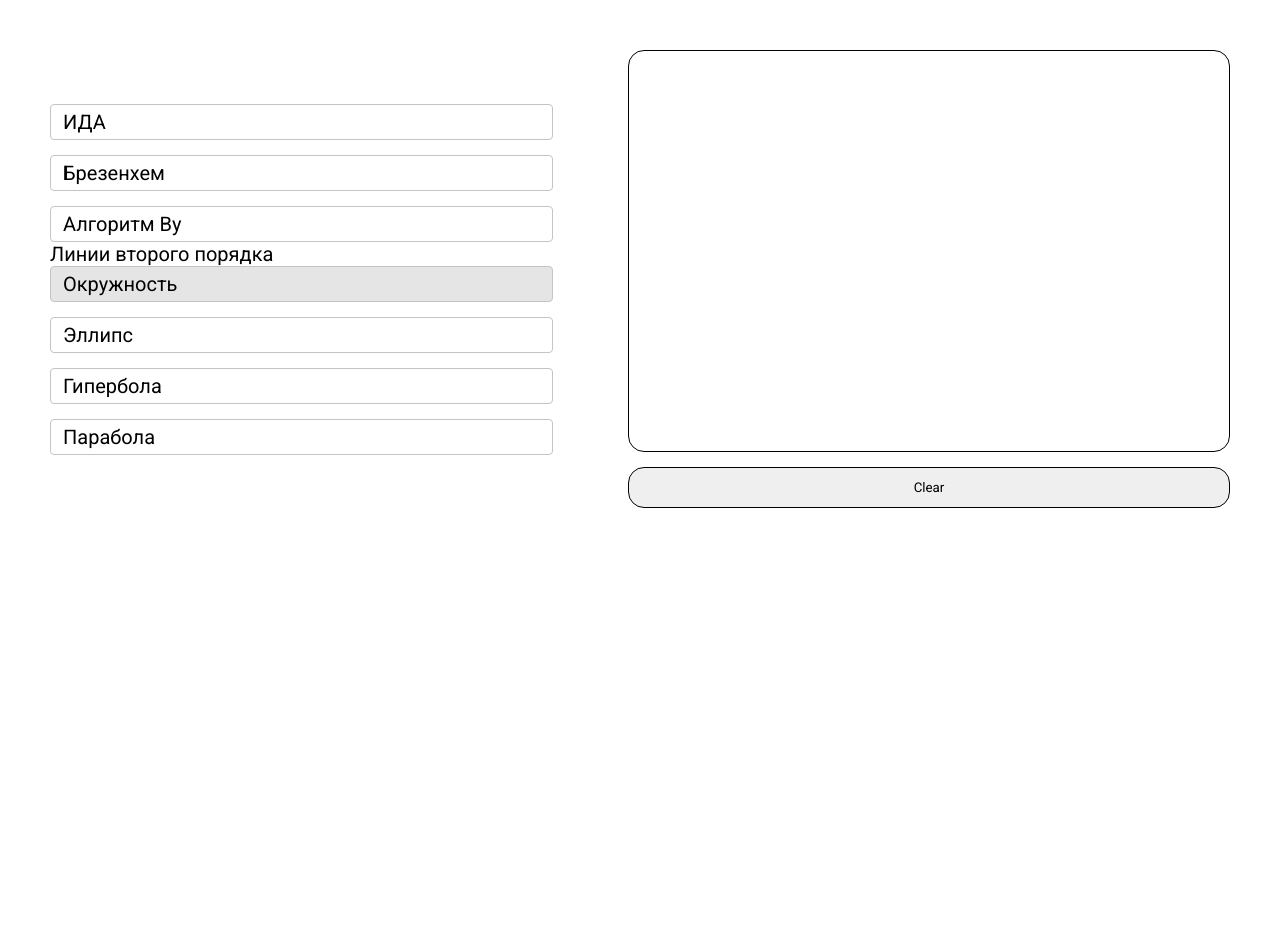
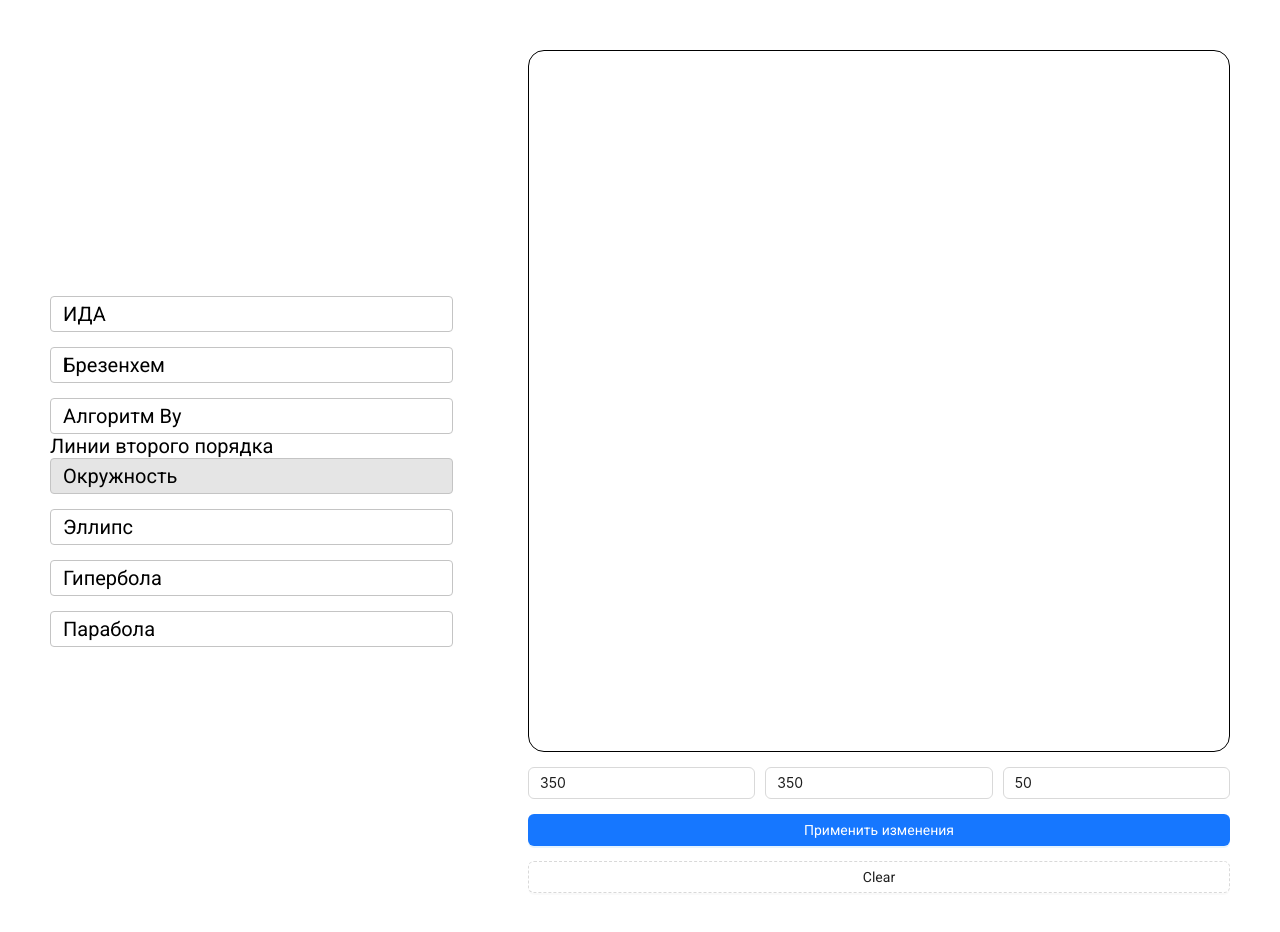
Before and after one commit to jek701/graphical_interface, a React (Create React App) app: page / in a window 1280 px wide. Both pictures are taken after a click on the item "Окружность". Shown: the top 932 px of the page. Before the commit the page ends 800 px from the top, so only its background shows below. Built offline with nearby package versions, Linux system fonts and the light colour scheme.

Commit message:
Added new functions

```diff
--- a/src/App.tsx
+++ b/src/App.tsx
@@ -2,9 +2,49 @@ import Canvas from "./components/Canvas"
 import styles from "./components/style.module.css"
 import Menu, {MenuListType} from "./components/Menu"
 import {useState} from "react"
+import {Form} from "antd"
+import {useDispatch} from "./store"
+import {
+    updateCircleParams,
+    updateEllipseParams,
+    updateHyperbolaParams,
+    updateParabolaParams
+} from "./features/app/appSlice"
 
 const App = () => {
+    const dispatch = useDispatch()
+    const [form] = Form.useForm()
     const [selectedAlgorithm, setSelectedAlgorithm] = useState<MenuListType>("IDA") // По умолчанию выбран ИДА
+
+    const onFinishHandler = (values: any) => {
+        if (selectedAlgorithm === "Circle") {
+            dispatch(updateCircleParams({
+                centerX: values.centerX,
+                centerY: values.centerY,
+                radius: values.radius
+            }))
+        } else if (selectedAlgorithm === "Ellipse") {
+            dispatch(updateEllipseParams({
+                centerX: values.centerX,
+                centerY: values.centerY,
+                radiusX: values.radiusX,
+                radiusY: values.radiusY,
+            }))
+        } else if (selectedAlgorithm === "Hyperbola") {
+            dispatch(updateHyperbolaParams({
+                centerX: values.centerX,
+                centerY: values.centerY,
+                a: values.a,
+                b: values.b,
+            }))
+        } else if (selectedAlgorithm === "Parabola") {
+            dispatch(updateParabolaParams({
+                focusX: values.focusX,
+                focusY: values.focusY,
+                p: values.p
+            }))
+        }
+    }
 
     const selectAlgorithm = (algorithm: MenuListType) => {
         setSelectedAlgorithm(algorithm)
@@ -12,7 +52,20 @@ const App = () => {
 
     return <div className={styles.mainWrapper}>
         <Menu selectedAlgorithm={selectedAlgorithm} onSelectAlgorithm={selectAlgorithm}/>
-        <Canvas selectedAlgorithm={selectedAlgorithm} />
+        <Form initialValues={{
+            centerX: 350,
+            centerY: 350,
+            radius: 50,
+            radiusX: 50,
+            radiusY: 100,
+            a: 50,
+            b: 30,
+            focusX: 200,
+            focusY: 200,
+            p: 50
+        }} onFinish={onFinishHandler} form={form}>
+            <Canvas selectedAlgorithm={selectedAlgorithm} />
+        </Form>
     </div>
 }
 
--- a/src/components/Canvas.tsx
+++ b/src/components/Canvas.tsx
@@ -7,6 +7,8 @@ import {
     useGetHyperbolaParams,
     useGetParabolaParams
 } from "../features/app/appSlice"
+import SecondLevelLineParams from "./SecondLevelLineParams"
+import Button from "antd/lib/button"
 
 interface CanvasProps {
     selectedAlgorithm: MenuListType
@@ -57,19 +59,6 @@ const Canvas: React.FC<CanvasProps> = ({selectedAlgorithm}) => {
         }
     }
 
-    const drawLine = () => {
-        if (selectedAlgorithm === "IDA") {
-            // Используйте алгоритм ИДА для рисования отрезка
-            drawLineIDA()
-        } else if (selectedAlgorithm === "Bresenham") {
-            // Используйте алгоритм Брезенхема для рисования отрезка
-            drawLineBresenham()
-        } else if (selectedAlgorithm === "Wu") {
-            // Используйте алгоритм Ву для рисования отрезка
-            drawLineWu()
-        }
-    }
-
     useEffect(() => {
         clearCanvas()
         if (selectedAlgorithm === "Circle" && circleParams) {
@@ -102,8 +91,17 @@ const Canvas: React.FC<CanvasProps> = ({selectedAlgorithm}) => {
                 focusY: focusY,
                 p: p
             })
+        } else if (selectedAlgorithm === "IDA") {
+            // Используйте алгоритм ИДА для рисования отрезка
+            drawLineIDA()
+        } else if (selectedAlgorithm === "Bresenham") {
+            // Используйте алгоритм Брезенхема для рисования отрезка
+            drawLineBresenham()
+        } else if (selectedAlgorithm === "Wu") {
+            // Используйте алгоритм Ву для рисования отрезка
+            drawLineWu()
         }
-    }, [selectedAlgorithm])
+    }, [selectedAlgorithm, circleParams, ellipseParams, hyperbolaParams, parabolaParams])
 
     const drawPixel = (x: number, y: number) => {
         const canvas = canvasRef.current
@@ -325,19 +323,19 @@ const Canvas: React.FC<CanvasProps> = ({selectedAlgorithm}) => {
         }
     }
 
-
     return (
         <div className={styles.canvasWrapper}>
             <canvas
                 className={styles.canvas}
                 ref={canvasRef}
-                width={600}
-                height={400}
+                width={700}
+                height={700}
                 onMouseDown={handleMouseDown}
                 onMouseUp={handleMouseUp}
                 onMouseMove={handleMouseMove}
             />
-            <button onClick={clearCanvas}>Clear</button>
+            <SecondLevelLineParams selectedAlgorithm={selectedAlgorithm}/>
+            <Button block type={"dashed"} onClick={clearCanvas}>Clear</Button>
         </div>
     )
 }
--- a/src/components/SecondLevelLineParams.tsx
+++ b/src/components/SecondLevelLineParams.tsx
@@ -1,14 +1,112 @@
 import React from "react"
+import {Col, Form, Input, Row} from "antd"
+import Button from "antd/lib/button"
+import {MenuListType} from "./Menu"
 
 interface SecondLevelLineParamsProps {
+    selectedAlgorithm: MenuListType
 }
 
-const SecondLevelLineParams: React.FC<SecondLevelLineParamsProps> = ({}) => {
-    return (
-        <div>
+const SecondLevelLineParams: React.FC<SecondLevelLineParamsProps> = ({selectedAlgorithm}) => {
+    switch (selectedAlgorithm) {
+        case "Circle":
+            return <>
+                <Row gutter={[10, 0]}>
+                    <Col span={8}>
+                        <Form.Item style={{margin: 0}} name={"centerX"}>
+                            <Input type={"number"} placeholder={`Center from X of ${selectedAlgorithm}`} />
+                        </Form.Item>
+                    </Col>
+                    <Col span={8}>
+                        <Form.Item style={{margin: 0}} name={"centerY"}>
+                            <Input type={"number"} placeholder={`Center from Y of ${selectedAlgorithm}`} />
+                        </Form.Item>
+                    </Col>
+                    <Col span={8}>
+                        <Form.Item style={{margin: 0}} name={"radius"}>
+                            <Input type={"number"} placeholder={`Radius of ${selectedAlgorithm}`} />
+                        </Form.Item>
+                    </Col>
+                </Row>
+                <Button htmlType={"submit"} type={"primary"} block>Применить изменения</Button>
+            </>
+        case "Ellipse":
+            return <>
+                <Row gutter={[10, 0]}>
+                    <Col span={6}>
+                        <Form.Item style={{margin: 0}} name={"centerX"}>
+                            <Input type={"number"} placeholder={`Center from X of ${selectedAlgorithm}`} />
+                        </Form.Item>
+                    </Col>
+                    <Col span={6}>
+                        <Form.Item style={{margin: 0}} name={"centerY"}>
+                            <Input type={"number"} placeholder={`Center from Y of ${selectedAlgorithm}`} />
+                        </Form.Item>
+                    </Col>
+                    <Col span={6}>
+                        <Form.Item style={{margin: 0}} name={"radiusX"}>
+                            <Input type={"number"} placeholder={`RadiusX of ${selectedAlgorithm}`} />
+                        </Form.Item>
+                    </Col>
+                    <Col span={6}>
+                        <Form.Item style={{margin: 0}} name={"radiusY"}>
+                            <Input type={"number"} placeholder={`RadiusY of ${selectedAlgorithm}`} />
+                        </Form.Item>
+                    </Col>
+                </Row>
+                <Button htmlType={"submit"} type={"primary"} block>Применить изменения</Button>
+            </>
+        case "Hyperbola":
+            return <>
+                <Row gutter={[10, 0]}>
+                    <Col span={6}>
+                        <Form.Item style={{margin: 0}} name={"centerX"}>
+                            <Input type={"number"} placeholder={`Center from X of ${selectedAlgorithm}`} />
+                        </Form.Item>
+                    </Col>
+                    <Col span={6}>
+                        <Form.Item style={{margin: 0}} name={"centerY"}>
+                            <Input type={"number"} placeholder={`Center from Y of ${selectedAlgorithm}`} />
+                        </Form.Item>
+                    </Col>
+                    <Col span={6}>
+                        <Form.Item style={{margin: 0}} name={"a"}>
+                            <Input type={"number"} placeholder={`b of ${selectedAlgorithm}`} />
+                        </Form.Item>
+                    </Col>
+                    <Col span={6}>
+                        <Form.Item style={{margin: 0}} name={"b"}>
+                            <Input type={"number"} placeholder={`a of ${selectedAlgorithm}`} />
+                        </Form.Item>
+                    </Col>
+                </Row>
+                <Button htmlType={"submit"} type={"primary"} block>Применить изменения</Button>
+            </>
+        case "Parabola":
+            return <>
+                <Row gutter={[10, 0]}>
+                    <Col span={8}>
+                        <Form.Item style={{margin: 0}} name={"focusX"}>
+                            <Input type={"number"} placeholder={`FocusX of ${selectedAlgorithm}`} />
+                        </Form.Item>
+                    </Col>
+                    <Col span={8}>
+                        <Form.Item style={{margin: 0}} name={"focusY"}>
+                            <Input type={"number"} placeholder={`FocusY of ${selectedAlgorithm}`} />
+                        </Form.Item>
+                    </Col>
+                    <Col span={8}>
+                        <Form.Item style={{margin: 0}} name={"p"}>
+                            <Input type={"number"} placeholder={`P of ${selectedAlgorithm}`} />
+                        </Form.Item>
+                    </Col>
+                </Row>
+                <Button htmlType={"submit"} type={"primary"} block>Применить изменения</Button>
+            </>
+        default:
+            return <></>
+    }
 
-        </div>
-    )
 }
 
 export default SecondLevelLineParams
--- a/src/components/style.module.css
+++ b/src/components/style.module.css
@@ -44,11 +44,3 @@
     justify-content: center;
     gap: 15px;
 }
-
-.canvasWrapper button {
-    width: 100%;
-    padding: 12px;
-    border-radius: 16px;
-    border: 1px solid black;
-    cursor: pointer;
-}
```
